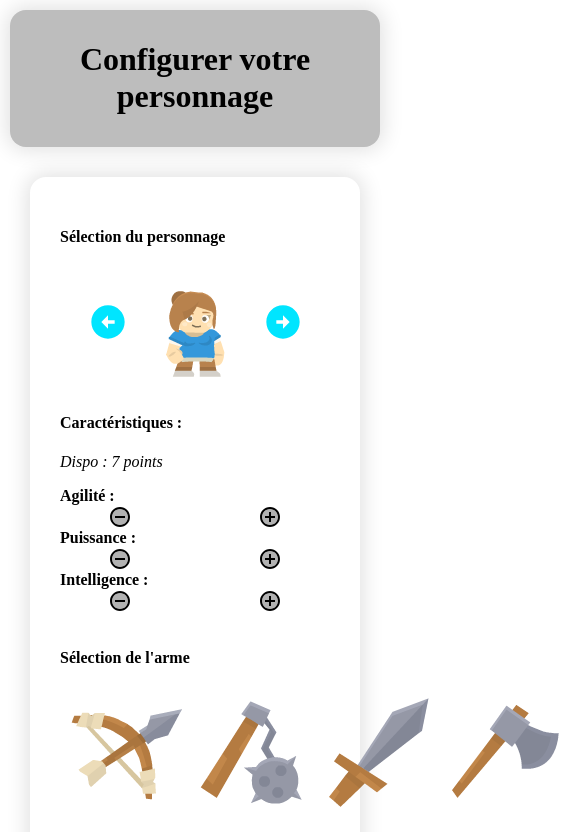
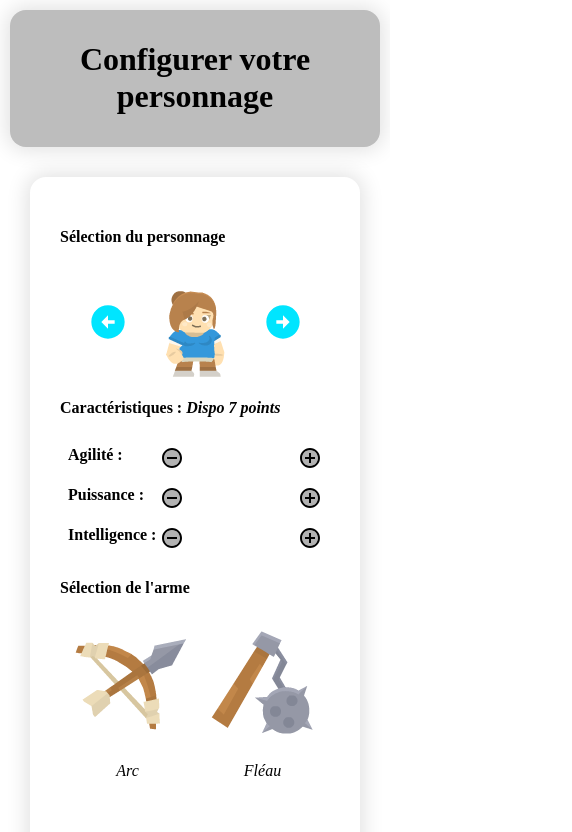
Before and after one commit to NicolasMdlb/heroe-config, a React (Create React App) app: page / in a window 390 px wide. Shown: the top 832 px of the page, 572 px wide, since content can reach past the window. Built offline with nearby package versions, Linux system fonts and the light colour scheme; the HTML template or start-up script is replaced by a standard one.

Commit message:
rectif css media queries

```diff
--- a/src/components/Configurator/SkillsPerson.jsx
+++ b/src/components/Configurator/SkillsPerson.jsx
@@ -3,12 +3,12 @@ import Skill from "./Skill";
 const SkillsPerson = (props) => {
   return (
     <div>
-      <h4>Caractéristiques : </h4>
-      <p>
+      <h4>
+        Caractéristiques :{" "}
         <em>
-          Dispo : {props.points} point{props.points > 1 && "s"}
+          Dispo {props.points} point{props.points > 1 && "s"}
         </em>
-      </p>
+      </h4>
       <Skill
         points={props.skills.agility}
         skill="agility"
--- a/src/components/Configurator/skill.jsx
+++ b/src/components/Configurator/skill.jsx
@@ -11,9 +11,11 @@ const Skill = (props) => {
   }
 
   return (
-    <div className={styles.skills}>
-      <strong>{props.children}</strong>
-      <div className={styles.skillsPoint}>
+    <div className={styles.skillAll}>
+      <span>
+        <strong>{props.children}</strong>
+      </span>
+      <div className={styles.skillPoint}>
         <RemoveCircleTwoToneIcon onClick={() => props.remove(props.skill)} />
         <div className={styles.arrows}>{arrows}</div>
         <AddCircleTwoToneIcon onClick={() => props.add(props.skill)} />
--- a/src/styles/heroe.module.css
+++ b/src/styles/heroe.module.css
@@ -3,9 +3,8 @@
   grid-template-rows: auto ;
   grid-template-columns: repeat(2, 1fr);
   column-gap: 10px;
-  row-gap: 15px;
   padding: 30px;
-  margin: 30px;
+  margin: 15px;
   -webkit-box-shadow: 0px 0px 21px 3px #bdbdbd;
   box-shadow: 0px 0px 21px 3px #e0e0e0;
   border-radius: 1em 1em 1em 1em;
--- a/src/styles/skill.module.css
+++ b/src/styles/skill.module.css
@@ -1,14 +1,20 @@
-.skills-person {
-  grid-area: skillsPerson;
+.skillAll{
+  display: flex;
+  flex-direction: row;
+  justify-content: space-between;
+  padding: 0.5em;
 }
 
-.skillsPoint {
+.skillAll > span{
+  width: 9em;
+}
+
+.skillPoint {
   display: flex;
   flex-direction: row;
-  justify-content: space-around;
+  justify-content: space-between;
   align-items: center;
-  padding-left: 3em;
-  padding-right: 3em;
+  width: 100%;
 }
 
 .arrows {
--- a/src/styles/weapon.module.css
+++ b/src/styles/weapon.module.css
@@ -3,6 +3,7 @@
   flex-direction: column;
   justify-content: center;
   align-items: center;
+  place-self: center;
 }
 
 .weapon:hover {
@@ -10,6 +11,7 @@
   -webkit-box-shadow: 0px 0px 5px 3px #bdbdbd;
   box-shadow: 0px 0px 5px 3px #e0e0e0;
   border-radius: 6px;
+  place-self: center;
 }
 
 .weaponSelected {
@@ -21,11 +23,12 @@
   border-radius: 6px;
   -webkit-box-shadow: 0px 0px 5px 3px #bdbdbd;
   box-shadow: 0px 0px 5px 3px #e0e0e0;
+  place-self: center;
 }
 
 .weaponSelected:hover {
     transform: scale(1.2);
-
     background-color: #e0e0e0;
     border-radius: 6px;
+    place-self: center;
   }
--- a/src/styles/weaponsPerson.module.css
+++ b/src/styles/weaponsPerson.module.css
@@ -5,6 +5,15 @@
 }
 
 .weaponsPerson {
-    grid-column-start: 1;
-    grid-column-end: 3;
+  grid-column-start: 1;
+  grid-column-end: 3;
 }
+
+@media (max-width: 800px) {
+  .weapons {
+    display: grid;
+    grid-template-rows: auto;
+    grid-template-columns: 50% 50%;
+    row-gap: 2em;
+  }
+}
```
